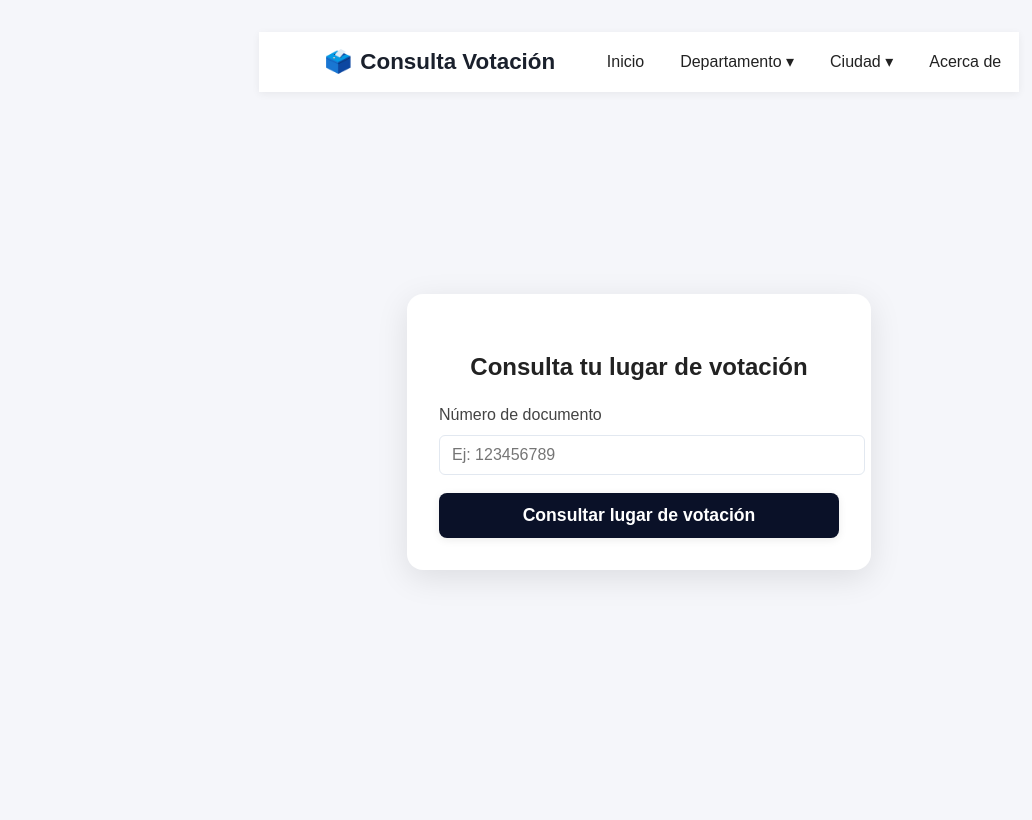
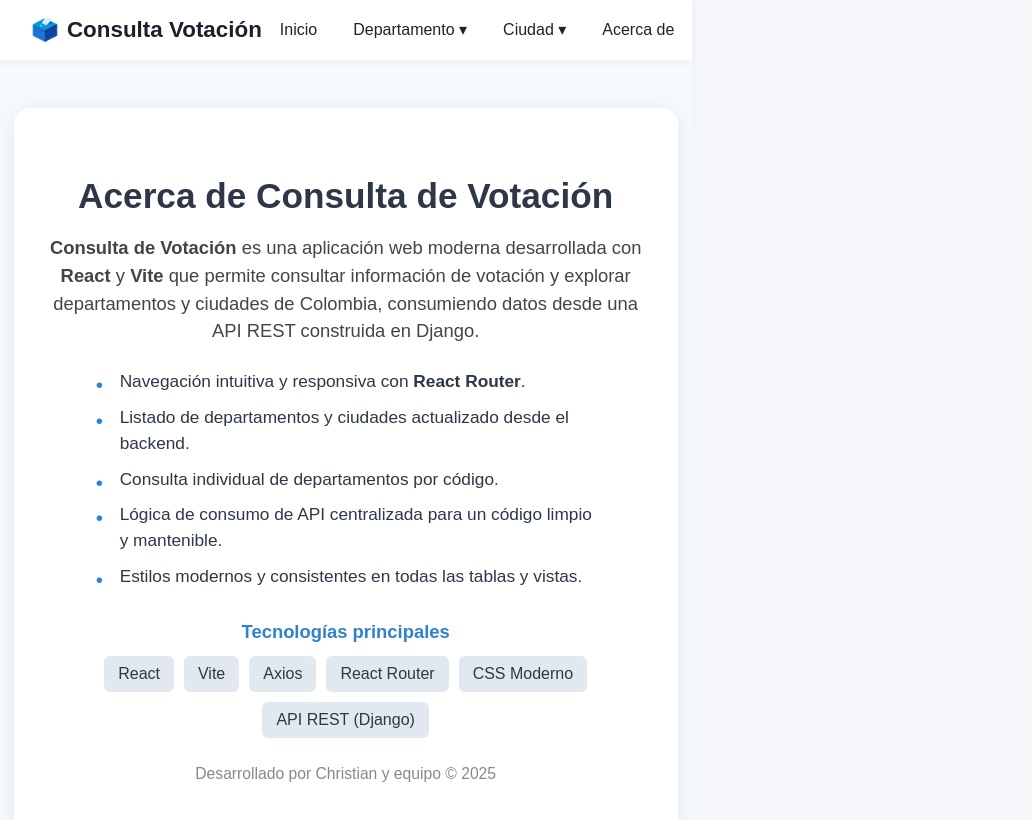
Before and after one commit to crisprog2/registraduria-front-react, a React (Vite) app: page /#/acerca in a window 1280 px wide. Shown: the top 820 px of the page, without its empty margins (1-1033 px from the left). Built offline with nearby package versions, Linux system fonts and the light colour scheme.

Commit message:
Se ajusta el diseño y se agrega el acerca de

```diff
--- a/src/App.jsx
+++ b/src/App.jsx
@@ -1,12 +1,13 @@
 
 import React from 'react';
-import { BrowserRouter as Router, Routes, Route } from 'react-router-dom';
+import { HashRouter as Router, Routes, Route } from 'react-router-dom';
 
 import HomePage from './pages/HomePage';
 import DepartamentosPage from './pages/DepartamentosPage';
 import ConsultaDepartamento from './pages/ConsultaDepartamento';
 import CiudadesPage from './pages/CiudadesPage';
-import './App.css';
+
+import AcercaDe from './pages/AcercaDe';
 
 function App() {
   return (
@@ -16,6 +17,7 @@ function App() {
         <Route path="/departamentos" element={<DepartamentosPage />} />
   <Route path="/departamentos/consulta" element={<ConsultaDepartamento />} />
   <Route path="/ciudades" element={<CiudadesPage />} />
+        <Route path="/acerca" element={<AcercaDe />} />
       </Routes>
     </Router>
   );
--- a/src/components/Navbar.jsx
+++ b/src/components/Navbar.jsx
@@ -24,7 +24,7 @@ const Navbar = () => (
             <li><Link to="/ciudades">Consultar Lista</Link></li>
           </ul>
         </li>
-        <li><a href="#">Acerca de</a></li>
+  <li><Link to="/acerca">Acerca de</Link></li>
       </ul>
     </nav>
   </header>
--- /dev/null
+++ b/src/pages/AcercaDe.css
@@ -0,0 +1,82 @@
+.acerca-bg {
+  min-height: 100vh;
+  background: #f7fafc;
+}
+
+.acerca-main {
+  max-width: 700px;
+  margin: 48px auto;
+  padding: 0 16px;
+}
+
+.acerca-card {
+  background: #fff;
+  border-radius: 16px;
+  box-shadow: 0 4px 24px rgba(0,0,0,0.08);
+  padding: 40px 32px 32px 32px;
+  text-align: center;
+}
+
+.acerca-card h1 {
+  color: #2d3748;
+  font-size: 2.2rem;
+  margin-bottom: 18px;
+}
+
+.acerca-desc {
+  font-size: 1.15rem;
+  color: #444;
+  margin-bottom: 24px;
+}
+
+.acerca-list {
+  text-align: left;
+  margin: 0 auto 28px auto;
+  max-width: 500px;
+  padding-left: 0;
+}
+
+.acerca-list li {
+  font-size: 1.08rem;
+  margin-bottom: 10px;
+  color: #2d3748;
+  list-style: none;
+  position: relative;
+  padding-left: 24px;
+}
+.acerca-list li:before {
+  content: '•';
+  color: #3182ce;
+  position: absolute;
+  left: 0;
+  font-size: 1.2em;
+}
+
+.acerca-info h2 {
+  color: #3182ce;
+  font-size: 1.15rem;
+  margin-bottom: 10px;
+}
+
+.acerca-tags {
+  display: flex;
+  flex-wrap: wrap;
+  gap: 10px;
+  justify-content: center;
+  margin-bottom: 18px;
+}
+
+.acerca-tags span {
+  background: #e2e8f0;
+  color: #2d3748;
+  border-radius: 6px;
+  padding: 6px 14px;
+  font-size: 1rem;
+  font-weight: 500;
+}
+
+.acerca-footer {
+  margin-top: 24px;
+  color: #888;
+  font-size: 0.98rem;
+}
--- /dev/null
+++ b/src/pages/AcercaDe.jsx
@@ -0,0 +1,60 @@
+import React from 'react';
+import Navbar from '../components/Navbar';
+
+const cardStyle = {
+  maxWidth: '600px',
+  margin: '48px auto',
+  background: '#fff',
+  borderRadius: '16px',
+  boxShadow: '0 4px 24px rgba(0,0,0,0.08)',
+  padding: '40px 32px 32px 32px',
+  textAlign: 'center',
+};
+
+
+const AcercaDe = () => (
+  <div style={{ minHeight: '100vh', background: '#f7fafc' }}>
+    <Navbar />
+    <main>
+      <section style={cardStyle}>
+        <h1 style={{ color: '#2d3748', fontSize: '2.2rem', marginBottom: 18 }}>Acerca de Consulta de Votación</h1>
+        <p style={{ fontSize: '1.15rem', color: '#444', marginBottom: 24 }}>
+          <strong>Consulta de Votación</strong> es una aplicación web moderna desarrollada con <b>React</b> y <b>Vite</b> que permite consultar información de votación y explorar departamentos y ciudades de Colombia, consumiendo datos desde una API REST construida en Django.
+        </p>
+        <ul style={{ textAlign: 'left', margin: '0 auto 28px auto', maxWidth: 500, paddingLeft: 0 }}>
+          <li style={{ fontSize: '1.08rem', marginBottom: 10, color: '#2d3748', listStyle: 'none', position: 'relative', paddingLeft: 24 }}>
+            <span style={{ color: '#3182ce', position: 'absolute', left: 0, fontSize: '1.2em' }}>•</span> Navegación intuitiva y responsiva con <b>React Router</b>.
+          </li>
+          <li style={{ fontSize: '1.08rem', marginBottom: 10, color: '#2d3748', listStyle: 'none', position: 'relative', paddingLeft: 24 }}>
+            <span style={{ color: '#3182ce', position: 'absolute', left: 0, fontSize: '1.2em' }}>•</span> Listado de departamentos y ciudades actualizado desde el backend.
+          </li>
+          <li style={{ fontSize: '1.08rem', marginBottom: 10, color: '#2d3748', listStyle: 'none', position: 'relative', paddingLeft: 24 }}>
+            <span style={{ color: '#3182ce', position: 'absolute', left: 0, fontSize: '1.2em' }}>•</span> Consulta individual de departamentos por código.
+          </li>
+          <li style={{ fontSize: '1.08rem', marginBottom: 10, color: '#2d3748', listStyle: 'none', position: 'relative', paddingLeft: 24 }}>
+            <span style={{ color: '#3182ce', position: 'absolute', left: 0, fontSize: '1.2em' }}>•</span> Lógica de consumo de API centralizada para un código limpio y mantenible.
+          </li>
+          <li style={{ fontSize: '1.08rem', marginBottom: 10, color: '#2d3748', listStyle: 'none', position: 'relative', paddingLeft: 24 }}>
+            <span style={{ color: '#3182ce', position: 'absolute', left: 0, fontSize: '1.2em' }}>•</span> Estilos modernos y consistentes en todas las tablas y vistas.
+          </li>
+        </ul>
+        <div>
+          <h2 style={{ color: '#3182ce', fontSize: '1.15rem', marginBottom: 10 }}>Tecnologías principales</h2>
+          <div style={{ display: 'flex', flexWrap: 'wrap', gap: 10, justifyContent: 'center', marginBottom: 18 }}>
+            <span style={{ background: '#e2e8f0', color: '#2d3748', borderRadius: 6, padding: '6px 14px', fontSize: '1rem', fontWeight: 500 }}>React</span>
+            <span style={{ background: '#e2e8f0', color: '#2d3748', borderRadius: 6, padding: '6px 14px', fontSize: '1rem', fontWeight: 500 }}>Vite</span>
+            <span style={{ background: '#e2e8f0', color: '#2d3748', borderRadius: 6, padding: '6px 14px', fontSize: '1rem', fontWeight: 500 }}>Axios</span>
+            <span style={{ background: '#e2e8f0', color: '#2d3748', borderRadius: 6, padding: '6px 14px', fontSize: '1rem', fontWeight: 500 }}>React Router</span>
+            <span style={{ background: '#e2e8f0', color: '#2d3748', borderRadius: 6, padding: '6px 14px', fontSize: '1rem', fontWeight: 500 }}>CSS Moderno</span>
+            <span style={{ background: '#e2e8f0', color: '#2d3748', borderRadius: 6, padding: '6px 14px', fontSize: '1rem', fontWeight: 500 }}>API REST (Django)</span>
+          </div>
+        </div>
+        <footer style={{ marginTop: 24, color: '#888', fontSize: '0.98rem' }}>
+          <p>Desarrollado por Christian y equipo &copy; 2025</p>
+        </footer>
+      </section>
+    </main>
+  </div>
+);
+
+export default AcercaDe;
--- a/src/pages/CiudadesPage.jsx
+++ b/src/pages/CiudadesPage.jsx
@@ -31,8 +31,9 @@ const CiudadesPage = () => {
   return (
     <>
       <Navbar />
-      <div className="ciudades-page">
-        <h2>Ciudades</h2>
+      <main>
+        <section style={{ maxWidth: 700, margin: '48px auto', background: '#fff', borderRadius: 16, boxShadow: '0 4px 24px rgba(0,0,0,0.08)', padding: '40px 32px 32px 32px' }}>
+          <h2 style={{ color: '#2d3748', fontSize: '2rem', textAlign: 'center', marginBottom: 18 }}>Ciudades</h2>
           <div className="ciudades-table-container">
             {loading && <p>Cargando...</p>}
             {error && <p>{error}</p>}
@@ -40,7 +41,8 @@ const CiudadesPage = () => {
               <CiudadesList ciudades={ciudades} />
             )}
           </div>
-      </div>
+        </section>
+      </main>
     </>
   );
 };
--- a/src/pages/ConsultaDepartamento.jsx
+++ b/src/pages/ConsultaDepartamento.jsx
@@ -27,9 +27,9 @@ const ConsultaDepartamento = () => {
   return (
     <>
       <Navbar />
-      <div className="consulta-departamento-bg">
-        <div className="consulta-card">
-          <h2>Consulta Departamento</h2>
+      <main>
+        <section style={{ maxWidth: 600, margin: '48px auto', background: '#fff', borderRadius: 16, boxShadow: '0 4px 24px rgba(0,0,0,0.08)', padding: '40px 32px 32px 32px', textAlign: 'center' }}>
+          <h2 style={{ color: '#2d3748', fontSize: '2rem', marginBottom: 18 }}>Consulta Departamento</h2>
           <form onSubmit={handleSubmit}>
             <label htmlFor="codigo">Código de departamento</label>
             <input
@@ -39,17 +39,18 @@ const ConsultaDepartamento = () => {
               onChange={e => setCodigo(e.target.value)}
               placeholder="Ej: 11"
               required
+              style={{ width: '100%', margin: '12px 0 18px 0', padding: 10, borderRadius: 6, border: '1px solid #ccc' }}
             />
-            <button type="submit" disabled={loading}>{loading ? 'Consultando...' : 'Consultar'}</button>
+            <button type="submit" disabled={loading} style={{ width: '100%', background: '#111827', color: '#fff', border: 'none', borderRadius: 6, padding: 12, fontWeight: 600, fontSize: '1rem', cursor: 'pointer' }}>{loading ? 'Consultando...' : 'Consultar'}</button>
           </form>
           {departamento && (
-            <div className="resultado">
+            <div className="resultado" style={{ marginTop: 18, fontSize: '1.1rem' }}>
               <strong>Nombre:</strong> {departamento.departamento}
             </div>
           )}
-          {error && <div className="error">{error}</div>}
-        </div>
-      </div>
+          {error && <div className="error" style={{ marginTop: 12, color: '#e53e3e' }}>{error}</div>}
+        </section>
+      </main>
     </>
   );
 };
--- a/src/pages/DepartamentosPage.jsx
+++ b/src/pages/DepartamentosPage.jsx
@@ -7,15 +7,15 @@ import './DepartamentosPage.css';
 
 const DepartamentosPage = () => {
   return (
-    <div className="home-bg">
-  <Navbar />
-      <main className="main-content">
-        <div className="departamentos-page">
-          <h2>Departamentos</h2>
+    <div style={{ minHeight: '100vh', background: '#f7fafc' }}>
+      <Navbar />
+      <main>
+        <section style={{ maxWidth: 700, margin: '48px auto', background: '#fff', borderRadius: 16, boxShadow: '0 4px 24px rgba(0,0,0,0.08)', padding: '40px 32px 32px 32px' }}>
+          <h2 style={{ color: '#2d3748', fontSize: '2rem', textAlign: 'center', marginBottom: 18 }}>Departamentos</h2>
           <div className="departamentos-list-container">
             <DepartamentosList />
           </div>
-        </div>
+        </section>
       </main>
     </div>
   );
--- a/src/pages/HomePage.jsx
+++ b/src/pages/HomePage.jsx
@@ -4,15 +4,15 @@ import Navbar from '../components/Navbar';
 
 const HomePage = () => {
   return (
-    <div className="home-bg">
-  <Navbar />
-      <main className="main-content">
-        <div className="consulta-card">
-          <h2>Consulta tu lugar de votación</h2>
+    <div style={{ minHeight: '100vh', background: '#f7fafc' }}>
+      <Navbar />
+      <main>
+        <section style={{ maxWidth: 600, margin: '48px auto', background: '#fff', borderRadius: 16, boxShadow: '0 4px 24px rgba(0,0,0,0.08)', padding: '40px 32px 32px 32px', textAlign: 'center' }}>
+          <h2 style={{ color: '#2d3748', fontSize: '2rem', marginBottom: 18 }}>Consulta tu lugar de votación</h2>
           <label htmlFor="doc">Número de documento</label>
-          <input id="doc" type="text" placeholder="Ej: 123456789" />
-          <button>Consultar lugar de votación</button>
-        </div>
+          <input id="doc" type="text" placeholder="Ej: 123456789" style={{ width: '100%', margin: '12px 0 18px 0', padding: 10, borderRadius: 6, border: '1px solid #ccc' }} />
+          <button style={{ width: '100%', background: '#111827', color: '#fff', border: 'none', borderRadius: 6, padding: 12, fontWeight: 600, fontSize: '1rem', cursor: 'pointer' }}>Consultar lugar de votación</button>
+        </section>
       </main>
     </div>
   );
```
Lines whose indentation alone changed are shown as unchanged.
